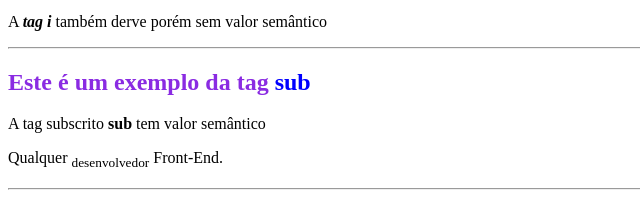
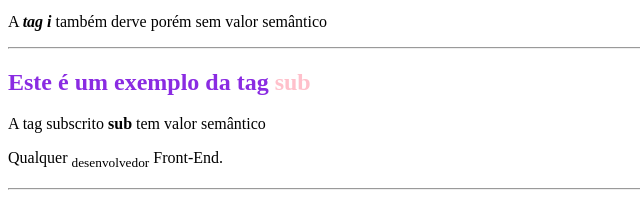
Before and after one commit to danidani1907/aulasHTML, a plain HTML site: page ex_12_outrastags/index.html in a window 1280 px wide. Shown: the part 259-466 px from the top of the page, 0-640 px from the left. Drawn offline with Linux system fonts and the light colour scheme.

Commit message:
Update index.html

```diff
--- a/ex_12_outrastags/index.html
+++ b/ex_12_outrastags/index.html
@@ -16,7 +16,7 @@
     <p>A tag itálico<strong> <em>tag em </em></strong> tem valor semântico.</p>
     <p>A <strong><i>tag i </i></strong>também derve porém sem valor semântico</p>
     <hr>
-    <h2 style="color:blueviolet;">Este é um exemplo da tag <span style="color:blue;">sub</span></h2>
+    <h2 style="color:blueviolet;">Este é um exemplo da tag <span style="color:pink;">sub</span></h2>
     <p>A tag subscrito <strong>sub</strong> tem valor semântico</p>
     <p>Qualquer <sub>desenvolvedor</sub> Front-End.</p>
     <hr>
```
